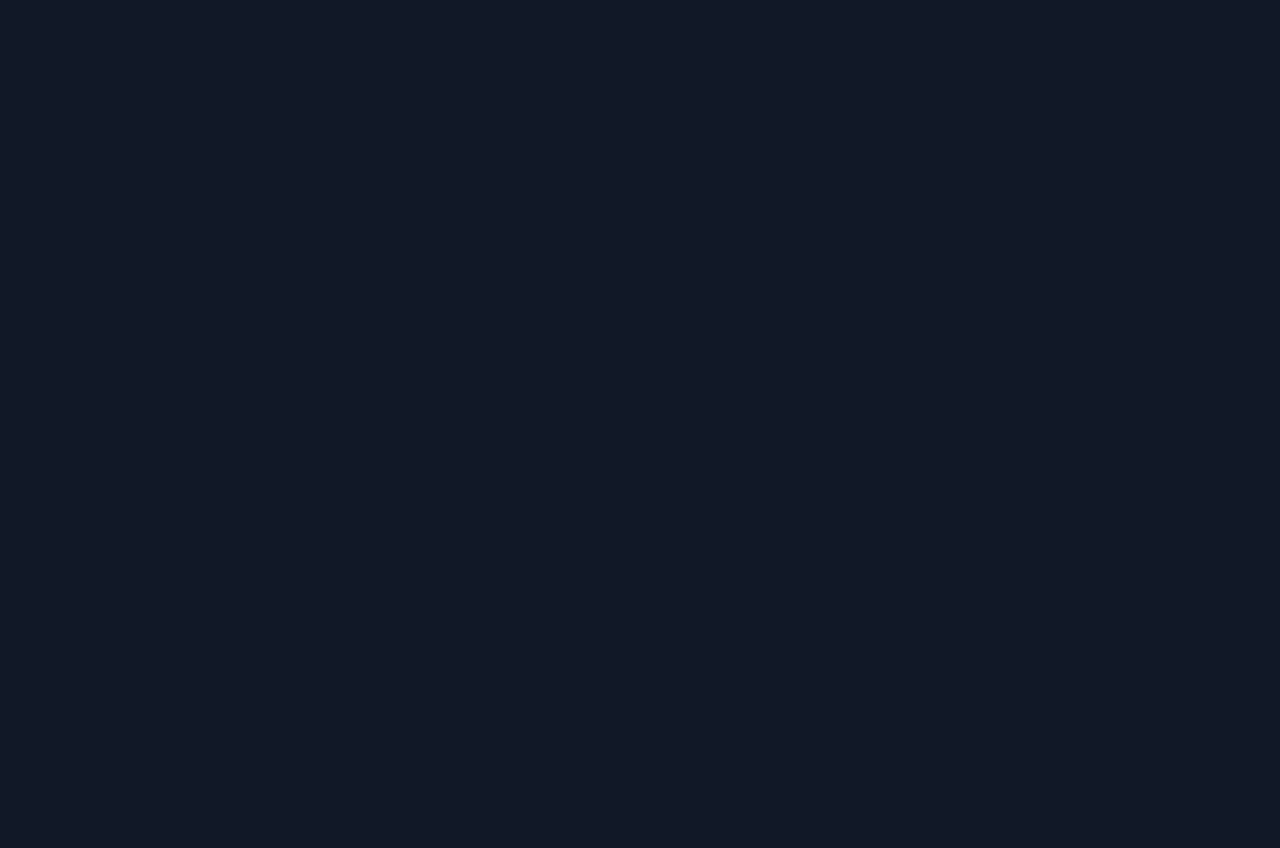
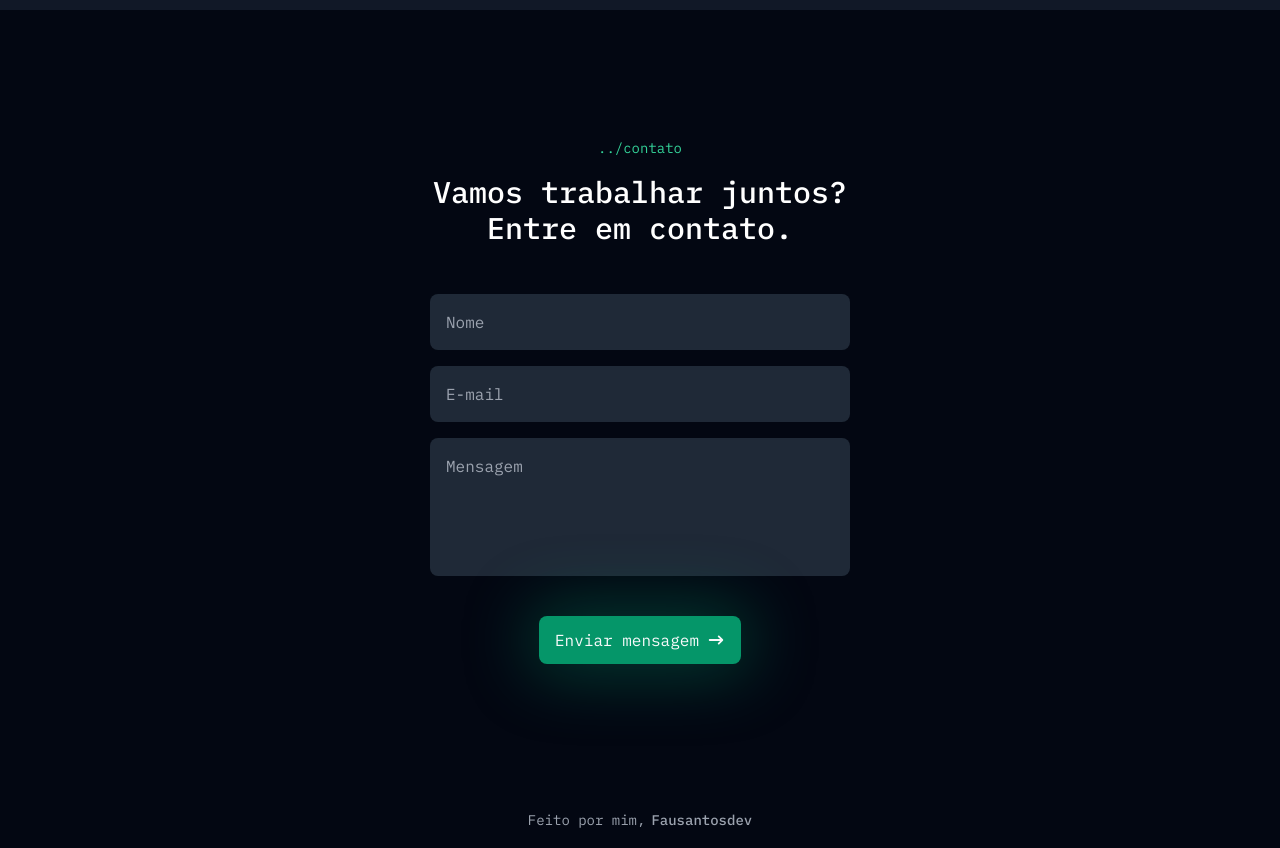
Before and after one commit to fausantosdev/portfolio, a Next.js app: page / in a window 1280 px wide. Shown: the part 3420-4268 px from the top of the page. Before the commit the page ends 3430 px from the top, so only its background shows below. Built offline with nearby package versions, Linux system fonts and the light colour scheme.

Commit message:
:construction: adds contact and footer components

```diff
--- a/app/layout.tsx
+++ b/app/layout.tsx
@@ -3,6 +3,8 @@ import './globals.css'
 import { ReactNode } from 'react'
 
 import { Header } from './components/Header'
+import { ContactForm } from './components/ContactForm'
+import { Footer } from './components/Footer'
 
 const inter = Inter({
   variable: '--font-inter',
@@ -21,7 +23,9 @@ export default function RootLayout({ children }: { children: ReactNode }) {
       <Header />
       <body className="font-mono">
         {children}
+        <ContactForm />
       </body>
+      <Footer />
     </html>
   )
 }
```
